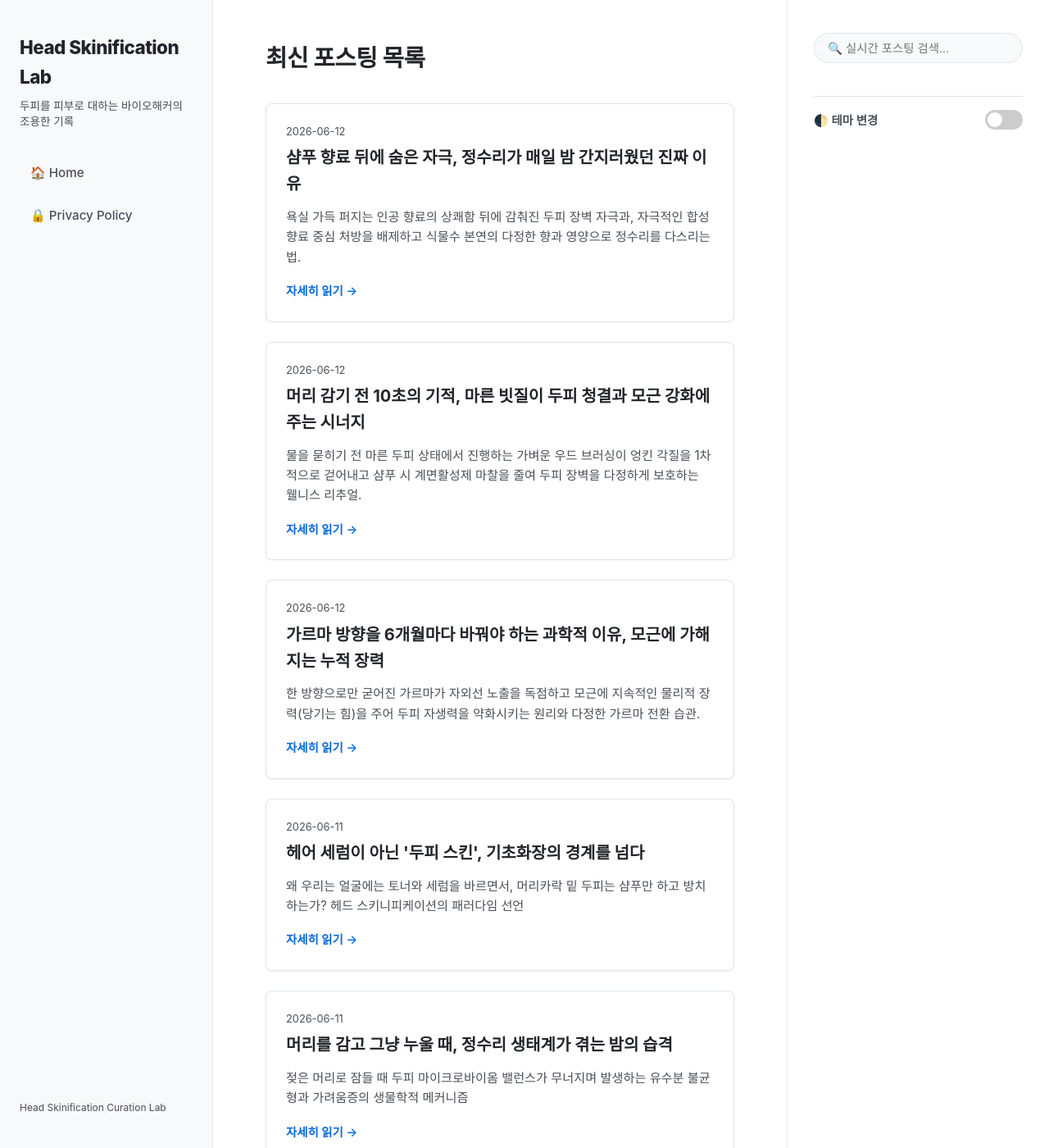
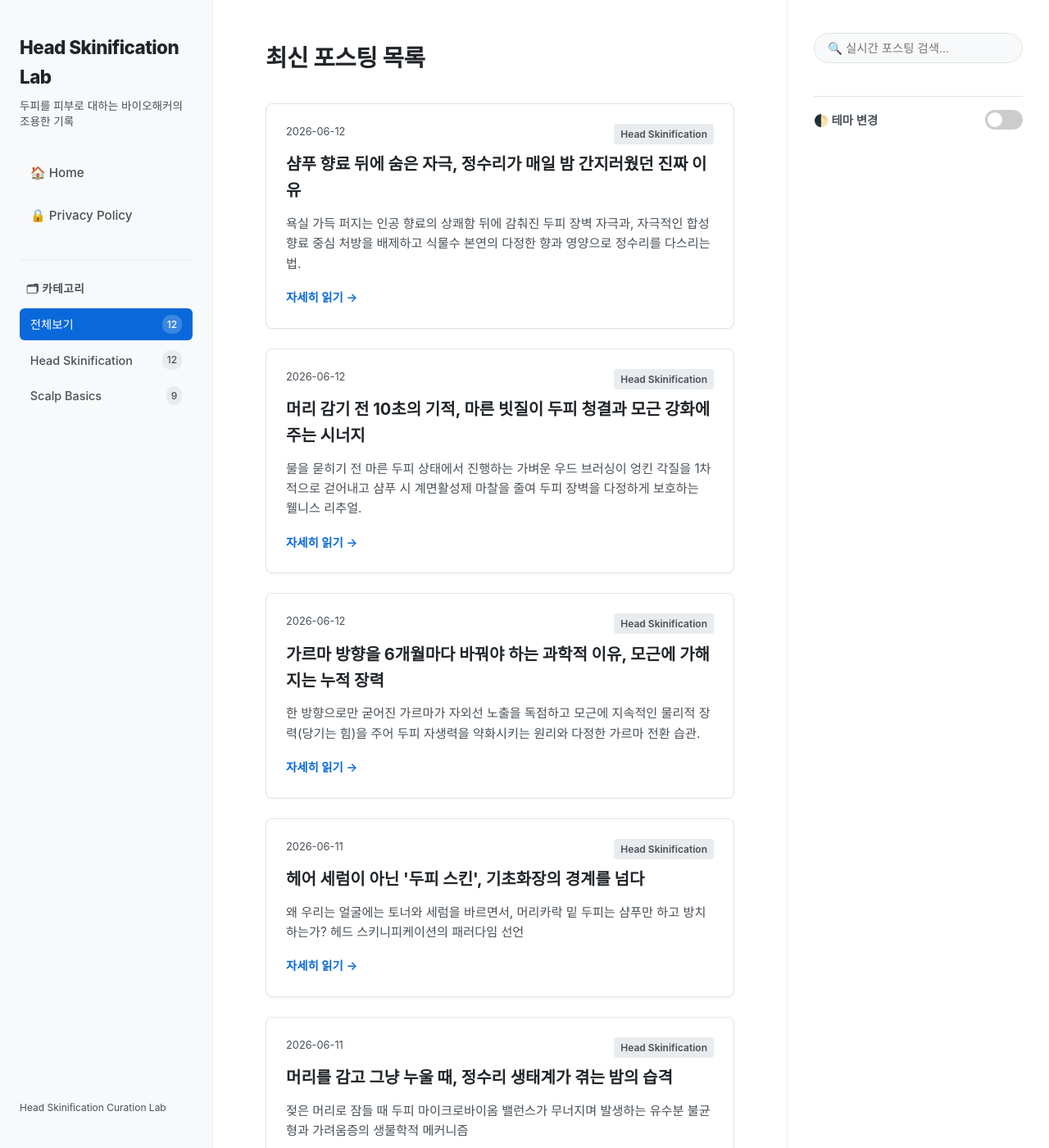
Before and after one commit to dailybreadeth-sketch/rlrl-blog, a Jekyll site: the page built from index.html, in a window 1280 px wide and 1400 px high. Shown: the whole window at 82% size. Built offline with Jekyll 4.4.1, drawn with Linux system fonts in a browser that asks for light colours; some of the changed text lies outside the part shown.

Commit message:
Implement dynamic sidebar category filters and badges

```diff
--- a/_layouts/default.html
+++ b/_layouts/default.html
@@ -38,6 +38,25 @@
                 <a href="{{ site.baseurl }}/" class="nav-link">🏠 Home</a>
                 <a href="{{ site.baseurl }}/privacy/" class="nav-link">🔒 Privacy Policy</a>
             </nav>
+
+            <div class="sidebar-section">
+                <h4 class="sidebar-section-title">🗂 카테고리</h4>
+                <div class="category-list">
+                    <a href="{{ site.baseurl }}/#category-all" class="category-item active" data-category="all">
+                        <span class="category-name">전체보기</span>
+                        <span class="category-count">{{ site.posts.size }}</span>
+                    </a>
+                    {% assign sorted_categories = site.categories | sort %}
+                    {% for cat in sorted_categories %}
+                    {% assign cat_name = cat[0] %}
+                    {% assign cat_slug = cat_name | slugify %}
+                    <a href="{{ site.baseurl }}/#category-{{ cat_slug }}" class="category-item" data-category="{{ cat_slug }}">
+                        <span class="category-name">{{ cat_name }}</span>
+                        <span class="category-count">{{ cat[1].size }}</span>
+                    </a>
+                    {% endfor %}
+                </div>
+            </div>
             <div class="sidebar-footer">
                 <p>Head Skinification Curation Lab</p>
             </div>
--- a/assets/css/style.css
+++ b/assets/css/style.css
@@ -464,3 +464,86 @@ script[type="application/ld+json"] {
         padding: 1.5rem;
     }
 }
+
+/* Sidebar Category Section Styling */
+.sidebar-section {
+    margin-top: 2rem;
+    border-top: 1px solid var(--sidebar-border);
+    padding-top: 1.5rem;
+}
+
+.sidebar-section-title {
+    font-size: 0.85rem;
+    font-weight: 700;
+    text-transform: uppercase;
+    letter-spacing: 0.5px;
+    color: var(--sidebar-text);
+    margin-bottom: 0.8rem;
+    padding-left: 0.5rem;
+}
+
+.category-list {
+    display: flex;
+    flex-direction: column;
+    gap: 0.25rem;
+}
+
+.category-item {
+    display: flex;
+    justify-content: space-between;
+    align-items: center;
+    font-size: 0.9rem;
+    font-weight: 500;
+    color: var(--sidebar-text);
+    padding: 0.5rem 0.8rem;
+    border-radius: 6px;
+    transition: background 0.2s, color 0.2s;
+}
+
+.category-item:hover {
+    background-color: var(--sidebar-hover);
+    color: var(--text-color);
+    text-decoration: none;
+}
+
+.category-item.active {
+    background-color: var(--link-color);
+    color: #ffffff !important;
+}
+
+.category-item.active .category-count {
+    background-color: rgba(255, 255, 255, 0.2);
+    color: #ffffff;
+}
+
+.category-count {
+    font-size: 0.75rem;
+    background-color: var(--sidebar-hover);
+    padding: 2px 6px;
+    border-radius: 10px;
+    color: var(--sidebar-text);
+    transition: background 0.2s, color 0.2s;
+}
+
+/* Post Card Category Badge Styling */
+.card-meta-row {
+    display: flex;
+    align-items: center;
+    justify-content: space-between;
+    margin-bottom: 0.5rem;
+}
+
+.card-badge {
+    font-size: 0.75rem;
+    font-weight: 600;
+    background-color: var(--sidebar-hover);
+    color: var(--sidebar-text);
+    padding: 3px 8px;
+    border-radius: 4px;
+    transition: background 0.2s, color 0.2s;
+}
+
+[data-theme="dark"] .card-badge {
+    background-color: #21262d;
+    color: #8b949e;
+}
--- a/assets/js/main.js
+++ b/assets/js/main.js
@@ -71,7 +71,62 @@ document.addEventListener('click', function(e) {
     }
 });
 
+// Dynamic Category Filtering via URL Hash
+function handleCategoryHash() {
+    const hash = window.location.hash;
+    const prefix = '#category-';
+    const postsList = document.querySelector('.posts-list');
+    if (!postsList) return; // Only filter on home list page
+
+    let categorySlug = 'all';
+    if (hash && hash.startsWith(prefix)) {
+        categorySlug = hash.substring(prefix.length);
+    }
+
+    // Update active state in sidebar links
+    const categoryLinks = document.querySelectorAll('.category-item');
+    categoryLinks.forEach(link => {
+        if (link.getAttribute('data-category') === categorySlug) {
+            link.classList.add('active');
+        } else {
+            link.classList.remove('active');
+        }
+    });
+
+    // Filter card articles
+    const cards = document.querySelectorAll('.post-card');
+    let visibleCount = 0;
+    cards.forEach(card => {
+        const cardCategory = card.getAttribute('data-category');
+        if (categorySlug === 'all' || cardCategory === categorySlug) {
+            card.style.display = 'block';
+            visibleCount++;
+        } else {
+            card.style.display = 'none';
+        }
+    });
+
+    // Show no posts placeholder if all filtered out
+    let noPostsMsg = document.querySelector('.no-posts-filtered');
+    if (visibleCount === 0) {
+        if (!noPostsMsg) {
+            noPostsMsg = document.createElement('p');
+            noPostsMsg.className = 'no-posts no-posts-filtered';
+            noPostsMsg.style.textAlign = 'center';
+            noPostsMsg.style.padding = '3rem 0';
+            noPostsMsg.textContent = '선택한 카테고리에 등록된 포스팅이 없습니다.';
+            postsList.appendChild(noPostsMsg);
+        } else {
+            noPostsMsg.style.display = 'block';
+        }
+    } else if (noPostsMsg) {
+        noPostsMsg.style.display = 'none';
+    }
+}
+
 // Initialize on page load
 document.addEventListener('DOMContentLoaded', () => {
     initTheme();
+    handleCategoryHash();
+    window.addEventListener('hashchange', handleCategoryHash);
 });
--- a/index.html
+++ b/index.html
@@ -8,9 +8,15 @@ title: Home
 
     <div class="posts-list">
         {% for post in site.posts %}
-        <article class="post-card">
+        {% assign post_cat = post.categories | first %}
+        <article class="post-card" data-category="{{ post_cat | slugify }}">
             <header class="card-header">
-                <span class="card-date">{{ post.date | date: "%Y-%m-%d" }}</span>
+                <div class="card-meta-row">
+                    <span class="card-date">{{ post.date | date: "%Y-%m-%d" }}</span>
+                    {% if post_cat %}
+                    <span class="card-badge">{{ post_cat }}</span>
+                    {% endif %}
+                </div>
                 <h3 class="card-title">
                     <a href="{{ site.baseurl }}{{ post.url }}">{{ post.title }}</a>
                 </h3>
```
